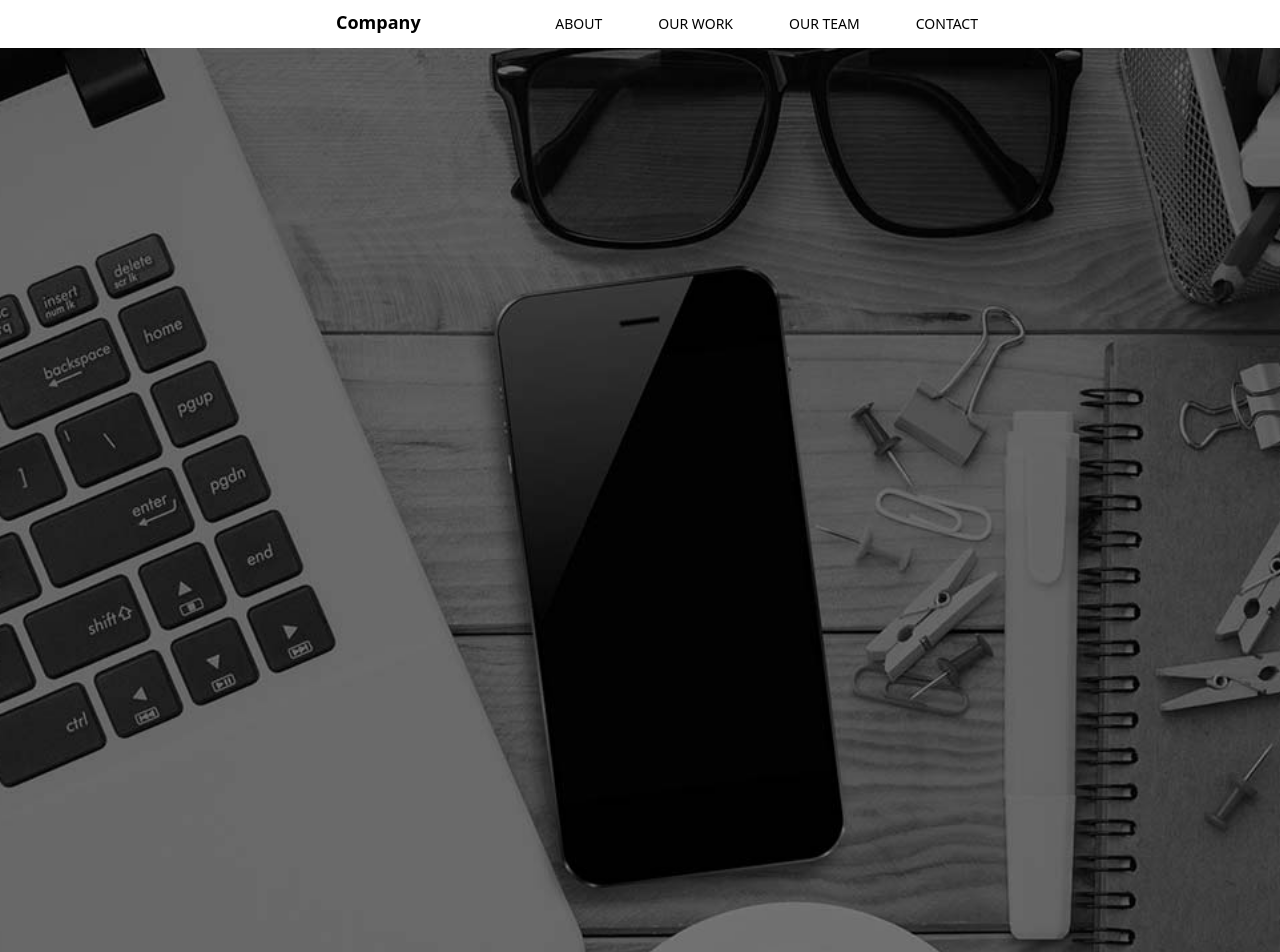
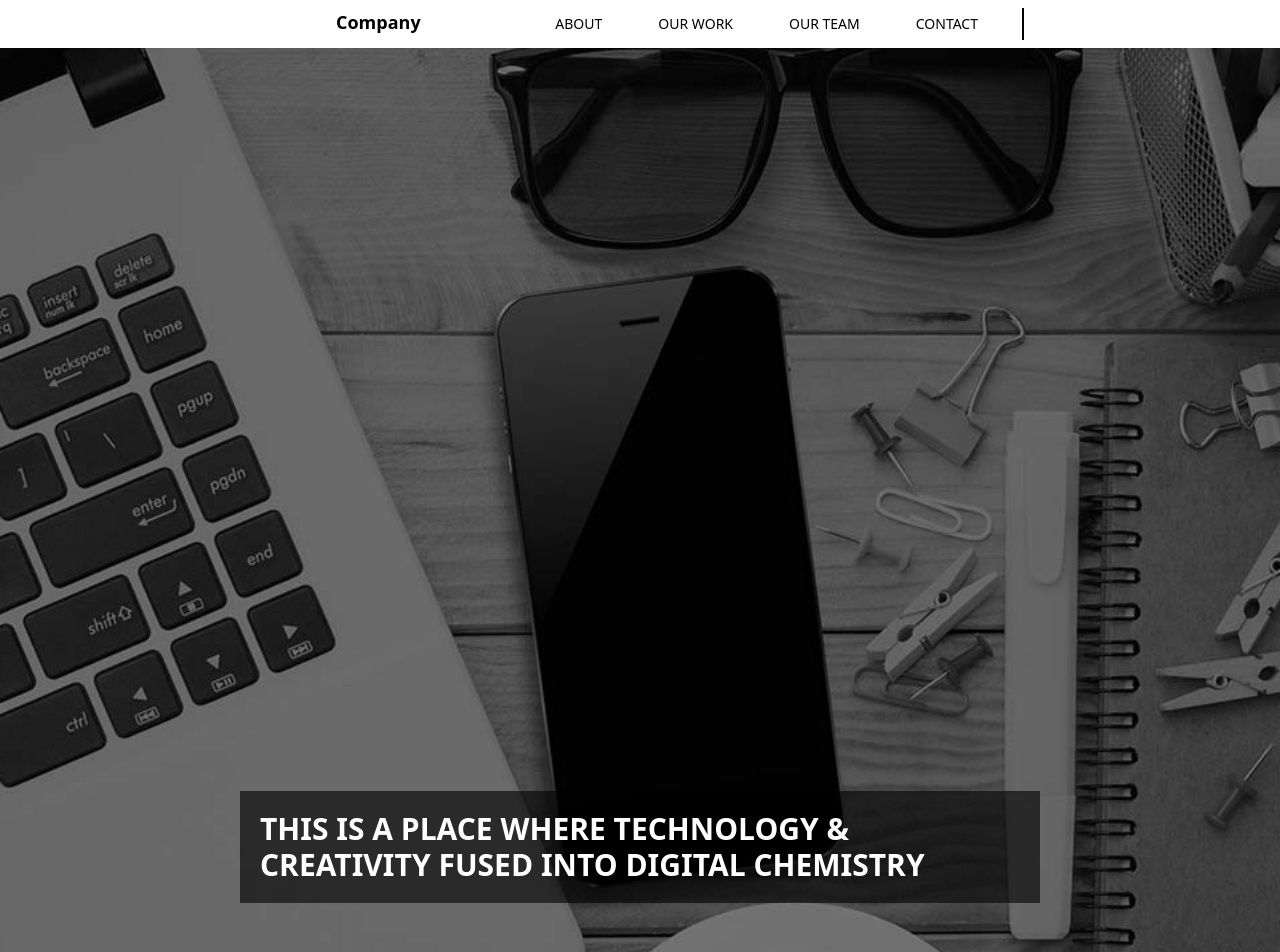
Before and after one commit to raulilma/fe-suitmedia, a Next.js app: page / in a window 1280 px wide. Shown: the top 952 px of the page. Built offline with nearby package versions, Linux system fonts and the light colour scheme.

Commit message:
add: slider image label description logic and styling

```diff
--- a/components/Slider.js
+++ b/components/Slider.js
@@ -5,9 +5,11 @@ export default function Slider() {
     const slides = [
         {
             direktori: '/img/bg.jpg',
+            deskripsi: 'THIS IS A PLACE WHERE TECHNOLOGY & CREATIVITY FUSED INTO DIGITAL CHEMISTRY'
         },
         {
             direktori: '/img/about-bg.jpg',
+            deskripsi: "WE DON'T HAVE THE BEST BUT WE HAVE THE GREATEST TEAM"
         },
     ];
 
@@ -43,6 +45,9 @@ export default function Slider() {
         <div className='hidden group-hover:block absolute p-3 top-[50%] -translate-x-0 translate-y-[-50%] right-5 text-2xl rounded-full outline outline-white outline-1 text-white cursor-pointer'>
             <AiOutlineRight onClick={nextSlide} size={20} />
         </div>
+        <div class="hidden group-hover:block top-[75%] left-[15%] max-w-[800px] -translate-x-0 translate-y-[-50%] lg:block absolute w-100 bg-black bg-opacity-60 p-5 ml-12">
+            <p className="text-3xl font-bold text-white mr-16">{slides[currentIndex].deskripsi}</p>
+        </div>
         <div className='flex top-4 justify-center py-2'>
             {slides.map((slide, slideIndex) => (
             <div
--- a/tailwind.config.js
+++ b/tailwind.config.js
@@ -13,6 +13,7 @@ module.exports = {
     colors: {
       transparent: 'transparent',
       current: 'currentColor',
+      'black': '#000000',
       'blue': '#5696c2',
       'red': '#ff0000',
       'white': '#ffffff',
```
Lines whose indentation alone changed are shown as unchanged.
